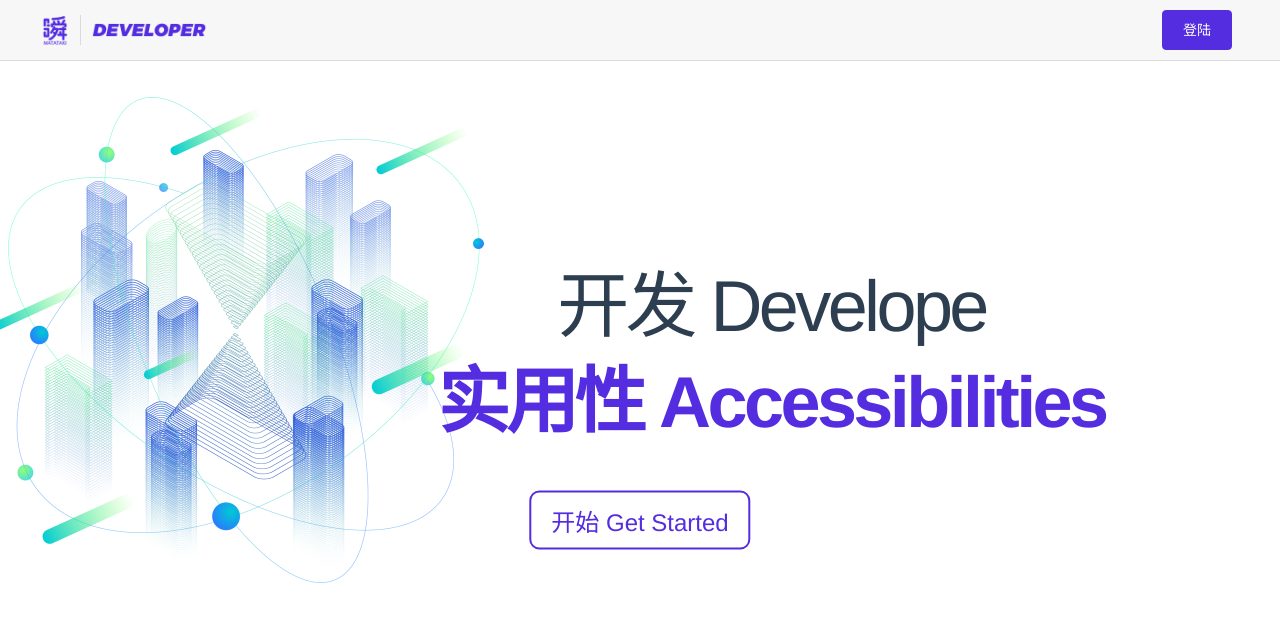
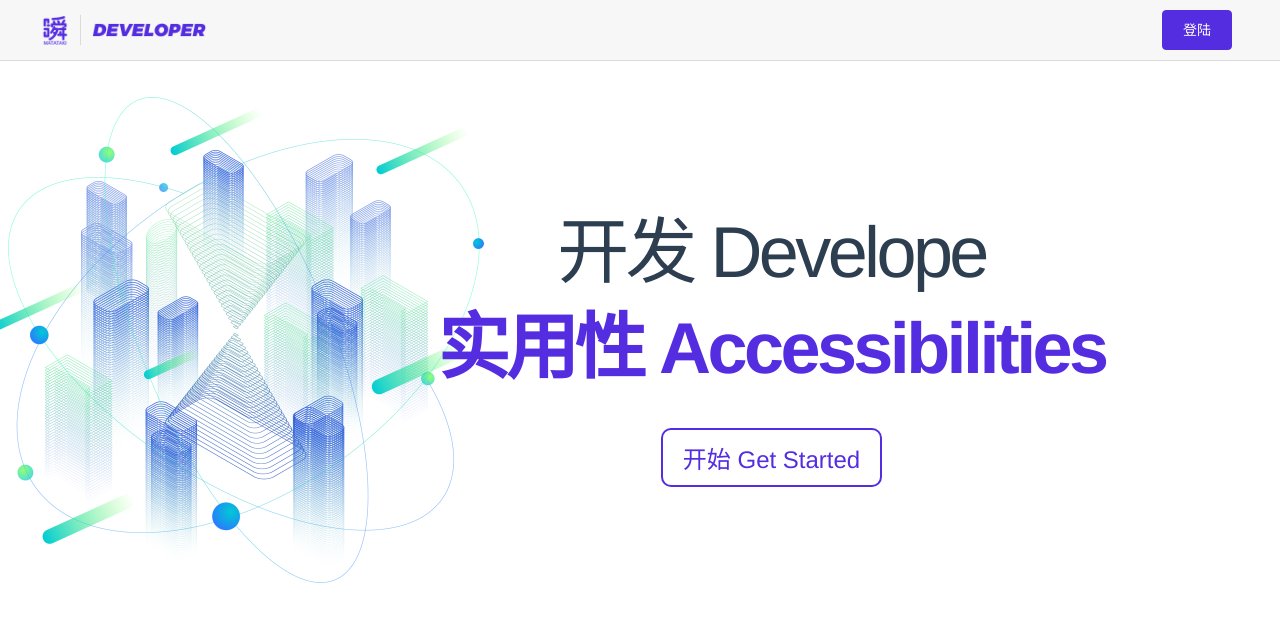
Before and after one commit to nekomeowww/DeveloperPortal-FE, a Vue app: page /#/ in a window 1280 px wide. Shown: the top 622 px of the page. Built offline with nearby package versions, Linux system fonts and the light colour scheme.

Commit message:
:children_crossing: 变更了开始按钮的位置

```diff
--- a/src/page/Landing.vue
+++ b/src/page/Landing.vue
@@ -13,13 +13,13 @@
               <span class="word">合作力 Corporative</span>
             </span>
           </h1>
+          <a href="https://github.com/Matataki-io/DeveloperPortal-FE">
+            <div class="start">
+            开始 Get Started
+            </div>
+          </a>
         </div>
       </div>
-      <a href="https://github.com/Matataki-io/DeveloperPortal-FE">
-        <div class="start">
-        开始 Get Started
-      </div>
-      </a>
     </div>
 </template>
 
@@ -91,6 +91,9 @@ export default {
 </script>
 
 <style>
+a {
+  text-decoration: none;
+}
 body {
   font-family: Arial, Helvetica, sans-serif;
   height: 100vh;
@@ -126,11 +129,10 @@ body {
   position: absolute;
 }
 .start {
-  position: absolute;
+  text-decoration: none;
+  margin-top: 2rem;
+  position: relative;
   padding: 10px 20px 10px 20px;
-  top: 65%;
-  left: 50%;
-  transform: translate(-50%, -50%);
   border-radius: 10px;
   border: 2px solid #542DE0;
   color: #542DE0;
```
